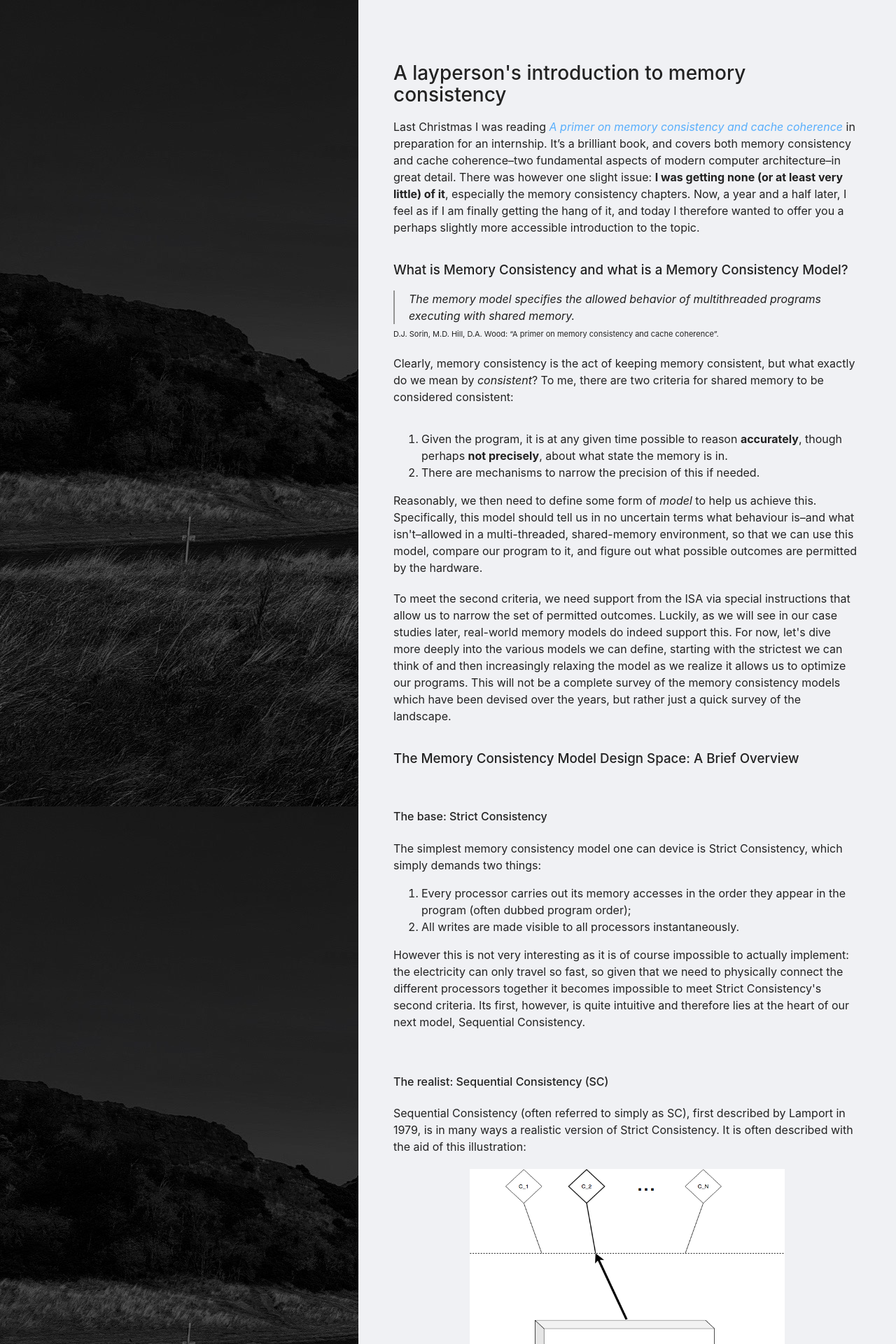
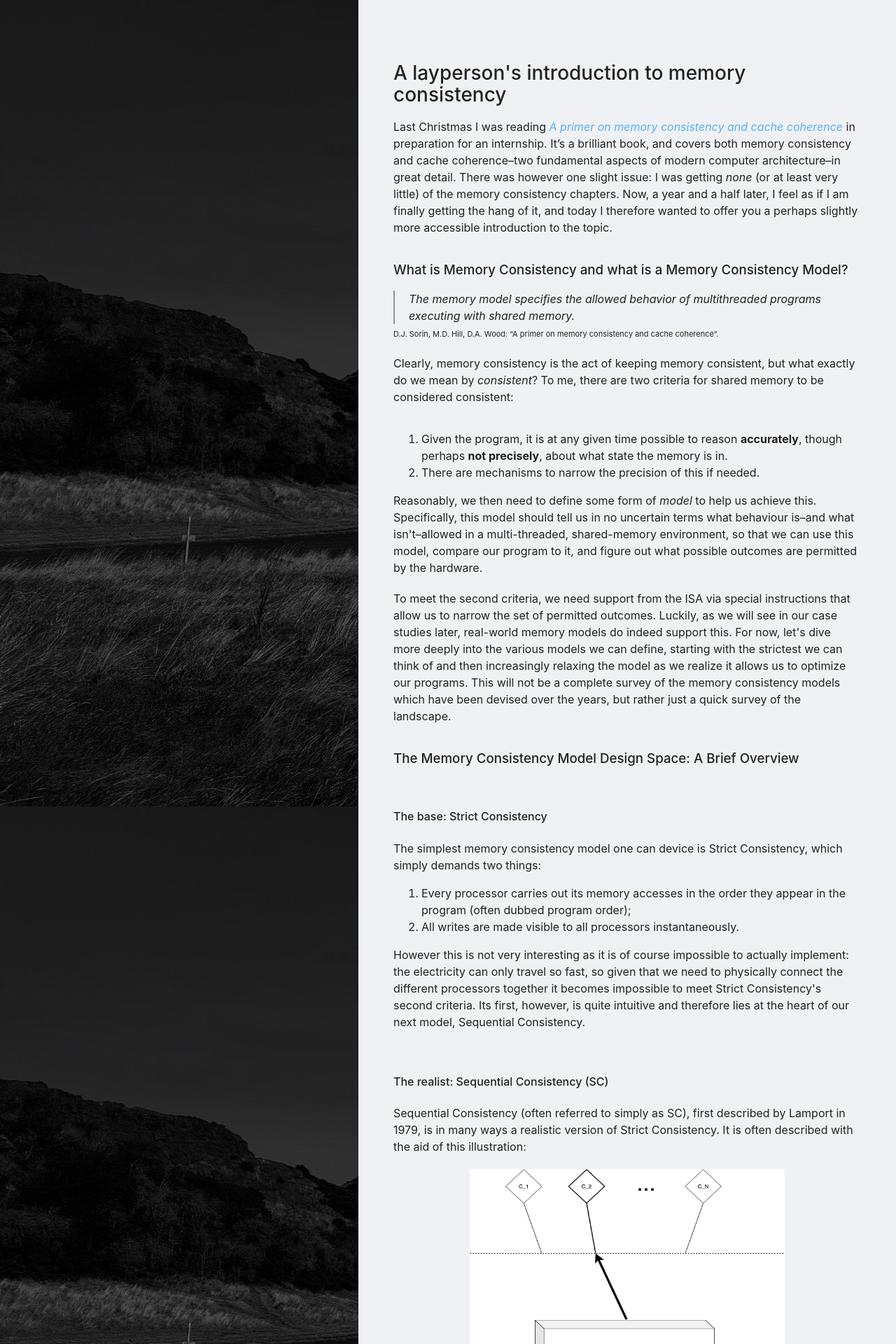
Before and after one commit to theoxo/theoxo.github.io, a Jekyll site: the page built from _posts/2019-07-06-a-laymans-introduction-to-memory-consistency.md, in a window 1280 px wide. Shown: the top 1920 px of the page at 70% size. Built offline with Jekyll 4.4.1, drawn with Linux system fonts in a browser that asks for light colours; some of the changed text lies outside the part shown.

```diff
--- a/_posts/2019-07-06-a-laymans-introduction-to-memory-consistency.md
+++ b/_posts/2019-07-06-a-laymans-introduction-to-memory-consistency.md
@@ -5,7 +5,7 @@ subtitle: A layperson's introduction to memory consistency
 topics: [computer-architecture, tutorial]
 ---
 <p>
-Last Christmas I was reading <a href="https://dl.acm.org/citation.cfm?id=2028905"><em>A primer on memory consistency and cache coherence</em></a> in preparation for an internship. It’s a brilliant book, and covers both memory consistency and cache coherence–two fundamental aspects of modern computer architecture–in great detail. There was however one slight issue: <b>I was getting none (or at least very little) of it</b>, especially the memory consistency chapters. Now, a year and a half later, I feel as if I am finally getting the hang of it, and today I therefore wanted to offer you a perhaps slightly more accessible introduction to the topic.
+Last Christmas I was reading <a href="https://dl.acm.org/citation.cfm?id=2028905"><em>A primer on memory consistency and cache coherence</em></a> in preparation for an internship. It’s a brilliant book, and covers both memory consistency and cache coherence–two fundamental aspects of modern computer architecture–in great detail. There was however one slight issue: I was getting <em>none</em> (or at least very little) of the memory consistency chapters. Now, a year and a half later, I feel as if I am finally getting the hang of it, and today I therefore wanted to offer you a perhaps slightly more accessible introduction to the topic.
 </p>
 
 <h3>What is Memory Consistency and what is a Memory Consistency Model?</h3>
```
Also changed, not shown: other parts of _posts/2019-07-06-a-laymans-introduction-to-memory-consistency.md (+1 -1 lines).
